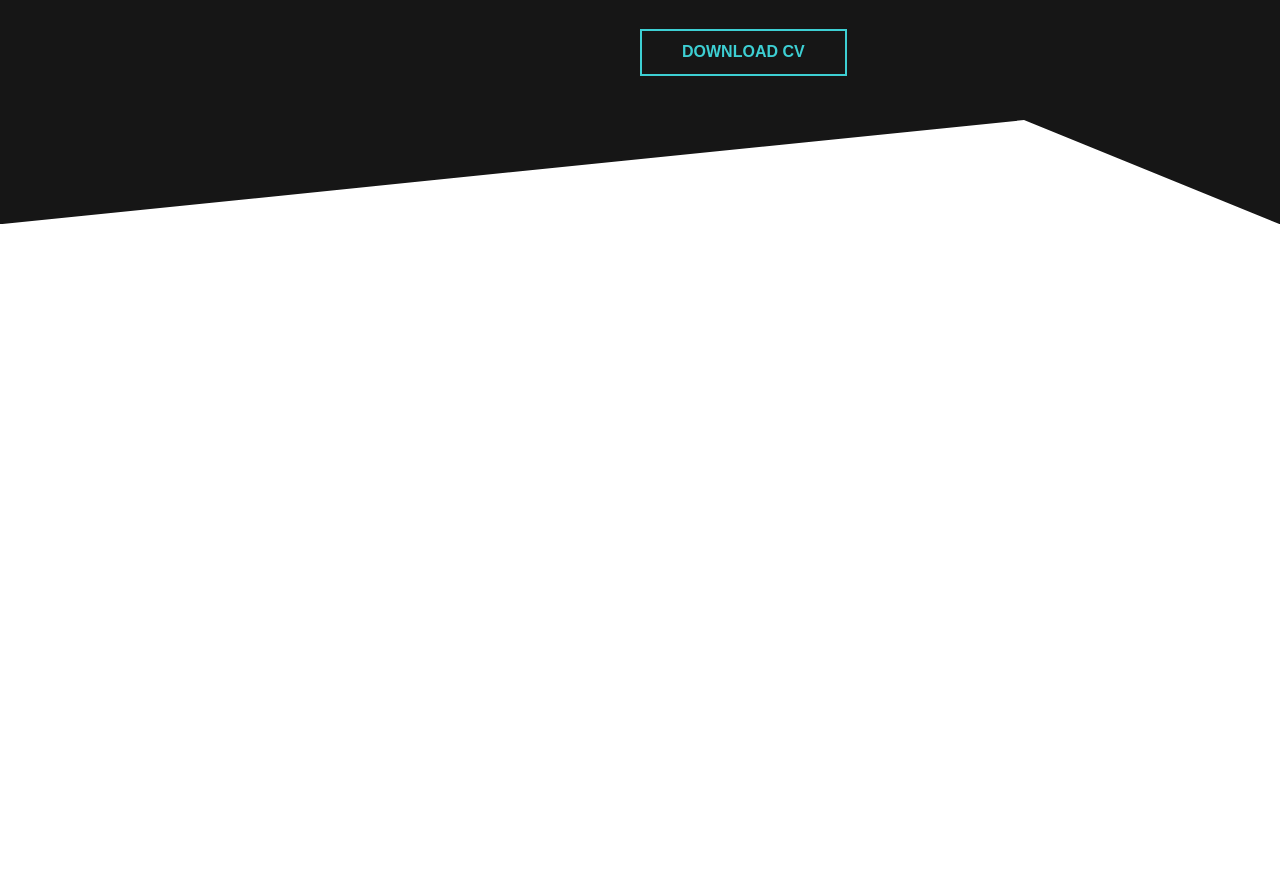
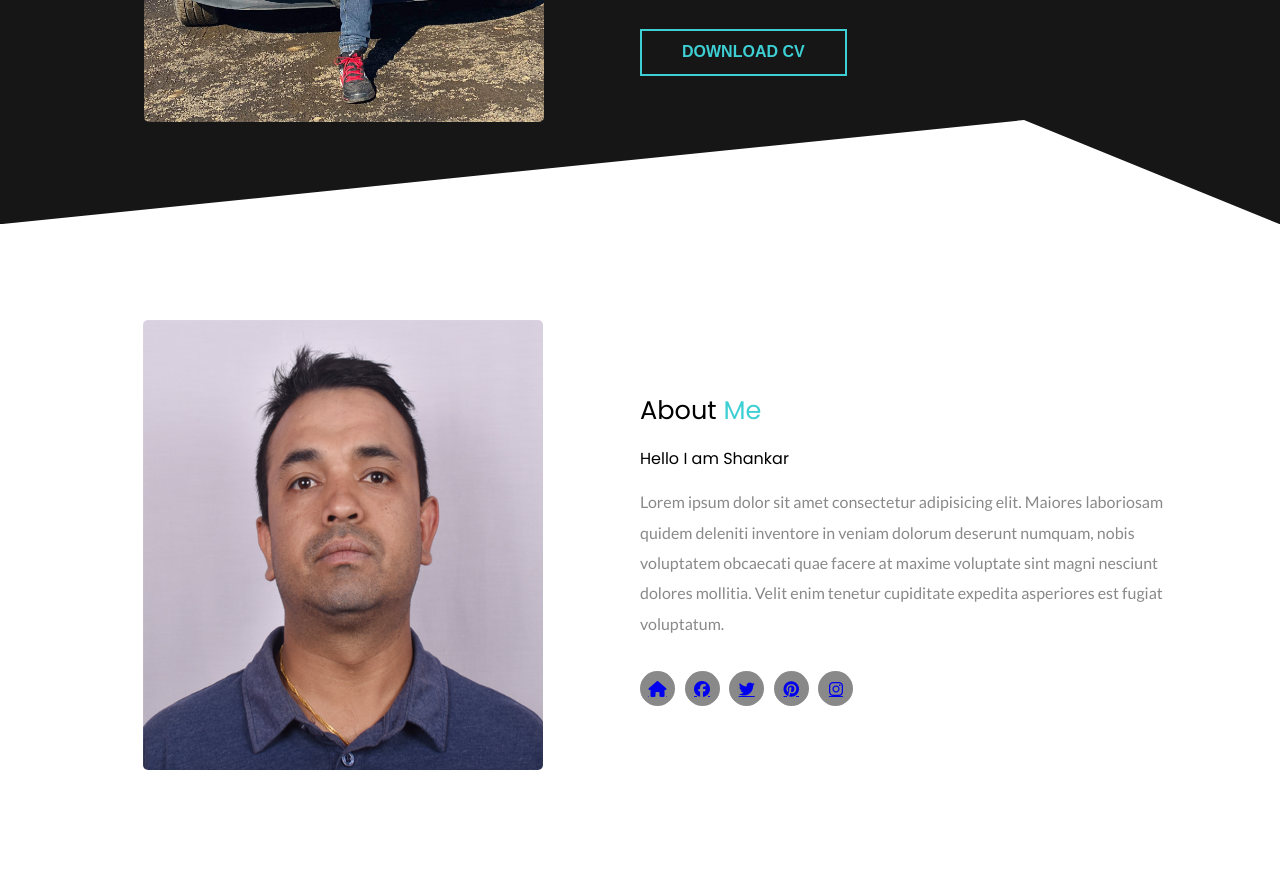
Before and after one commit to shankarpandey7230/HtmlCssPortfolio, a plain HTML site: page index.html in a window 1280 px wide. Shown: the part 577-1450 px from the top of the page. Before the commit the page ends 801 px from the top, so only its background shows below. Drawn offline with Linux system fonts and the light colour scheme.

Commit message:
completion of about section with fontawesome

```diff
--- a/css/style.css
+++ b/css/style.css
@@ -1,4 +1,4 @@
-@import 'utilities.css';
+@import 'utility.css';
 :root {
   --primary: #3dcfd3;
   --dark: #161616;
@@ -48,7 +48,7 @@ header nav .left a:hover {
 header nav {
   padding: 2rem 0;
 }
-header nav .branding {
+header nav.branding {
   margin-right: 3rem;
 }
 /* hero */
@@ -61,11 +61,12 @@ header nav .branding {
 
 .hero .left img {
   width: 400px;
-  object-fit: cover;
+  object-fit: contain;
   border: transparent;
   border-color: black;
   border-radius: 5px;
-  margin-top: -15rem;
+  margin-left: -2rem;
+  margin-top: -5rem;
 }
 .hero .right {
   color: var(--pure);
@@ -90,3 +91,57 @@ header nav .branding {
   line-height: 1.9;
   margin-bottom: 2rem;
 }
+
+/* about section */
+section {
+  padding: 6rem 0;
+}
+
+section.about .about-me-img {
+  height: 450px;
+  width: 400px;
+  margin-left: 4rem;
+  border-radius: 5px;
+}
+
+section.about h1 {
+  margin-bottom: 1rem;
+  font-size: 1.6rem;
+  font-weight: 400;
+}
+section.about h1 span {
+  color: var(--primary);
+}
+section.about h3 {
+  font-size: 1rem;
+  margin-bottom: 1rem;
+  font-weight: 400;
+}
+
+section.about p {
+  font-family: 'Lato', sans-serif;
+  color: var(--ternary);
+  line-height: 1.9;
+  margin-bottom: 2rem;
+}
+section.about .social {
+  display: flex;
+}
+section.about .social a {
+  background: var(--ternary);
+  display: flex;
+  align-items: center;
+  justify-content: center;
+  width: 35px;
+  height: 35px;
+  border-radius: 50%;
+  -webkit-border-radius: 50%;
+  -moz-border-radius: 50%;
+  -ms-border-radius: 50%;
+  -o-border-radius: 50%;
+  margin-right: 0.6rem;
+}
+section.about .social a:hover {
+  background: var(--primary);
+  transition: all 0.3s ease;
+}
--- a/index.html
+++ b/index.html
@@ -7,6 +7,19 @@
     <link
       href="https://fonts.googleapis.com/css2?family=Poppins:wght@400;600&display=swap"
       rel="stylesheet"
+    />
+    <link rel="preconnect" href="https://fonts.googleapis.com" />
+    <link rel="preconnect" href="https://fonts.gstatic.com" crossorigin />
+    <link
+      href="https://fonts.googleapis.com/css2?family=Lato:wght@300;400;700&display=swap"
+      rel="stylesheet"
+    />
+    <link
+      rel="stylesheet"
+      href="https://cdnjs.cloudflare.com/ajax/libs/font-awesome/6.5.1/css/all.min.css"
+      integrity="sha512-DTOQO9RWCH3ppGqcWaEA1BIZOC6xxalwEsw9c2QQeAIftl+Vegovlnee1c9QX4TctnWMn13TZye+giMm8e2LwA=="
+      crossorigin="anonymous"
+      referrerpolicy="no-referrer"
     />
     <meta charset="UTF-8" />
     <meta name="viewport" content="width=device-width, initial-scale=1" />
@@ -24,7 +37,7 @@
               <img src="./images/Logo.png" alt="" width="200px" />
             </div>
             <!-- menus -->
-            <div>
+            <div class="social">
               <a href="">Home </a>
               <a href="">About</a>
               <a href="">Services</a>
@@ -40,7 +53,7 @@
         <!-- end of navbar -->
         <div class="hero flex items-center justify-between">
           <div class="left flex-1 flex justify-center">
-            <img src="./images/shankar.jpg" alt="" />
+            <img src="./images/man.jpeg" alt="" />
           </div>
           <div class="right flex-1">
             <h6>Shankar Pandey</h6>
@@ -59,5 +72,31 @@
       </div>
     </header>
     <!-- end of header -->
+
+    <section class="about">
+      <div class="container flex items-center">
+        <div class="flex-1">
+          <img class="about-me-img" src="./images/shankar.jpg" alt="" />
+        </div>
+        <div class="flex-1">
+          <h1>About <span>Me</span></h1>
+          <h3>Hello I am Shankar</h3>
+          <p>
+            Lorem ipsum dolor sit amet consectetur adipisicing elit. Maiores
+            laboriosam quidem deleniti inventore in veniam dolorum deserunt
+            numquam, nobis voluptatem obcaecati quae facere at maxime voluptate
+            sint magni nesciunt dolores mollitia. Velit enim tenetur cupiditate
+            expedita asperiores est fugiat voluptatum.
+          </p>
+          <div class="social">
+            <a href="#"><i class="fa-solid fa-house"></i> </a>
+            <a href="#"><i class="fa-brands fa-facebook"></i> </a>
+            <a href="#"><i class="fa-brands fa-twitter"></i> </a>
+            <a href="#"><i class="fa-brands fa-pinterest"></i> </a>
+            <a href="#"><i class="fa-brands fa-instagram"></i> </a>
+          </div>
+        </div>
+      </div>
+    </section>
   </body>
 </html>
```
Also changed, not shown: css/utility.css (renamed from css/utilities.css), images/facebook.svg (added), images/instagram.svg (added), images/man.jpeg (added), images/pintrest.svg (added), images/twitter.svg (added), images/website.svg (added).
